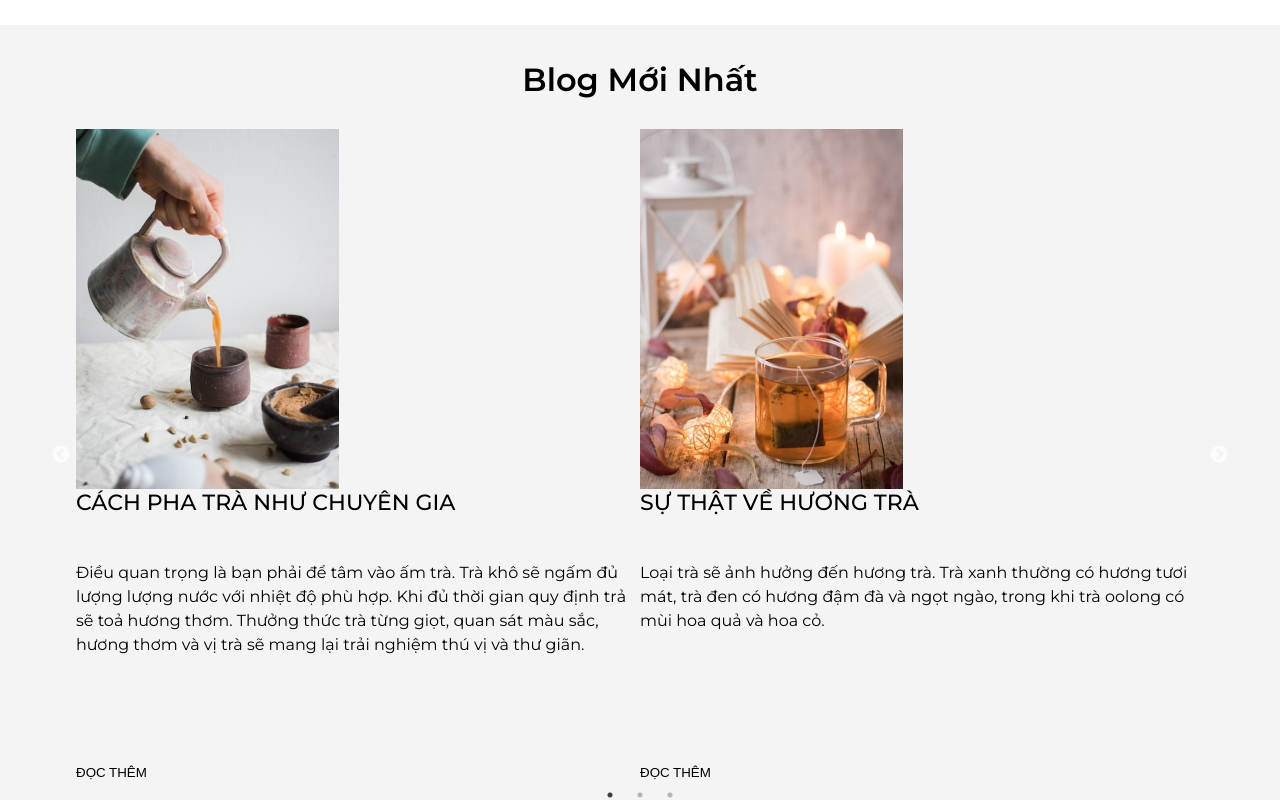
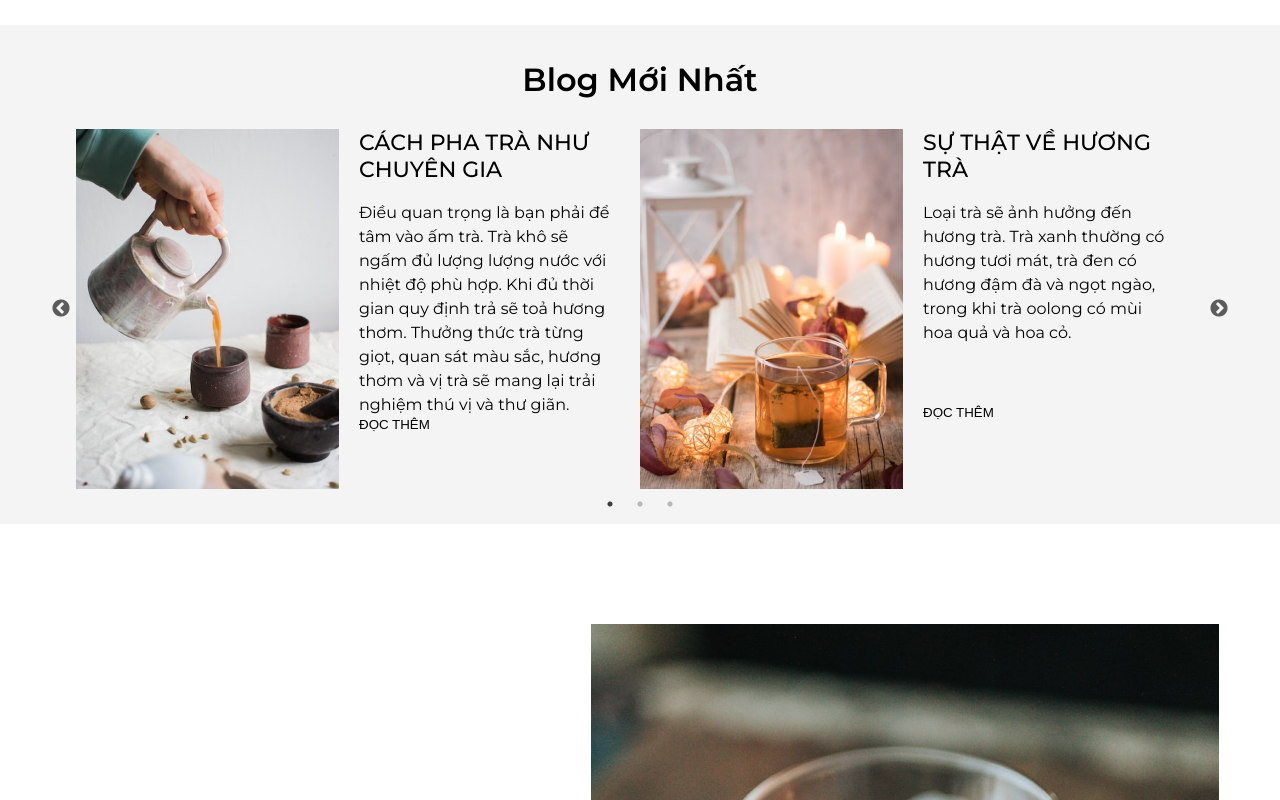
Before and after one commit to thuong22092k3/IE104_MocTraShop, a React (Create React App) app: page / in a window 1280 px wide. Shown: the part 2260-3060 px from the top of the page. Built offline with nearby package versions, Linux system fonts and the light colour scheme.

Commit message:
Fix bug of NewBlog Section

```diff
--- a/src/sass/Components/_newBlog.scss
+++ b/src/sass/Components/_newBlog.scss
@@ -14,8 +14,9 @@
     }
 
     &__content {
-        display: flex;
+        display: flex !important;
         flex-direction: row;
+        padding-right: 30px;
         align-items: start;
         flex-grow: 1;
 
@@ -63,5 +64,10 @@
         color: $txt-second-color;
     }
 }
+.slick-prev::before {
+    color: $bg-btn;
+}
 
-/* Định dạng cho các chấm (dots) */
+.slick-next::before {
+    color: $bg-btn;
+}
```
